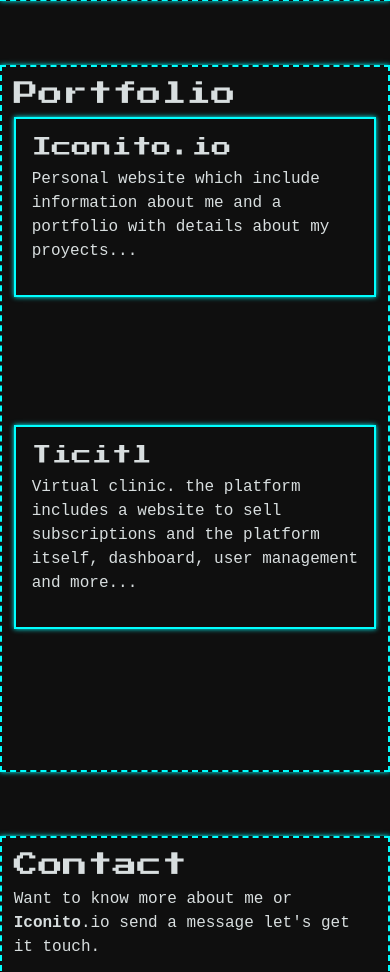
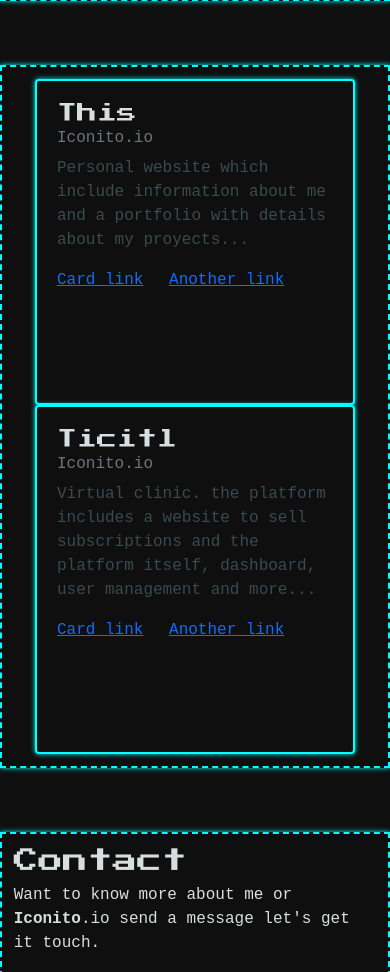
Before and after one commit to iconitodotcom/iconitodotcom, a Flask app: page / in a window 390 px wide. Shown: the part 1884-2856 px from the top of the page. Run offline with Flask 3, Linux system fonts and the light colour scheme.

Commit message:
#5 Portfoliot responsive design

```diff
--- a/iconitodev/static/css/core/core.css
+++ b/iconitodev/static/css/core/core.css
@@ -98,9 +98,19 @@
    /* min-height: 400px; */
     opacity: .25;
   }
+  .container-height
+  {
+    height: 80vh;
+  }
+  .card-style
+  {
+    width: 20rem;
+    background-color: #0f0f0f
+  }
   #typed-code {
     /*color: #00ffcc !important;*/
   }
+
 
   @keyframes beat {
     0%, 100% {
--- a/iconitodev/templates/index.html
+++ b/iconitodev/templates/index.html
@@ -111,9 +111,30 @@
 
     <!-- Portfolio Section -->
     <section id="portfolio" style="padding-top: 4rem">
-        <div class="container retro-border" >
-          <h2>Portfolio</h2>
-          <div class="row" style="height: 76vh;">
+        <div class="container retro-border">
+            <div class="row container-height justify-content-around">
+                <div class="card retro-solid-border p-1 card-style">
+                    <div class="card-body">
+                        <h5 class="card-title">This</h5>
+                        <h6 class="card-subtitle mb-2 text-muted">Iconito.io</h6>
+                        <p class="card-text">Personal website which include information about me and a portfolio with details about my proyects...</p>
+                        <a href="#" class="card-link">Card link</a>
+                        <a href="#" class="card-link">Another link</a>
+                    </div>
+                </div>
+                <div class="card retro-solid-border p-1 card-style">
+                    <div class="card-body">
+                        <h5 class="card-title">Ticitl</h5>
+                        <h6 class="card-subtitle mb-2 text-muted">Iconito.io</h6>
+                        <p class="card-text">Virtual clinic. the platform includes a website to sell subscriptions and the platform itself, dashboard, user management and more...</p>
+                        <a href="#" class="card-link">Card link</a>
+                        <a href="#" class="card-link">Another link</a>
+                    </div>
+                </div>
+            </div>
+          <!-- <h2>Portfolio</h2> -->
+
+         <!-- <div class="row container-height">
             <div class="col-md-6 mb-4">
               <div class="p-3 retro-solid-border">
                 <h5>Iconito.io</h5>
@@ -126,7 +147,7 @@
                 <p class="secondary-txt-color">Virtual clinic. the platform includes a website to sell subscriptions and the platform itself, dashboard, user management and more...</p>
               </div>
             </div>
-          </div>
+          </div> -->
         </div>
     </section>
 
```
